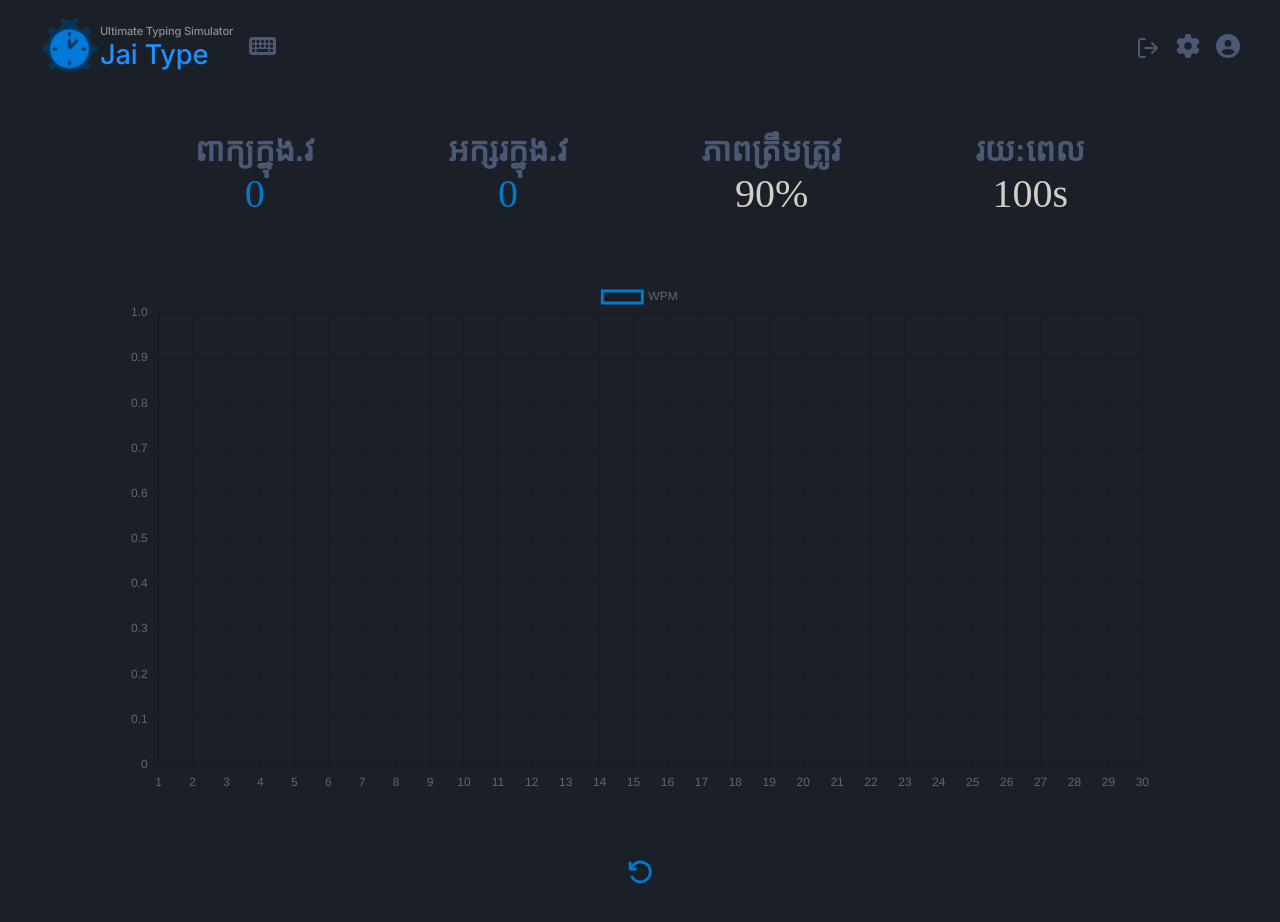
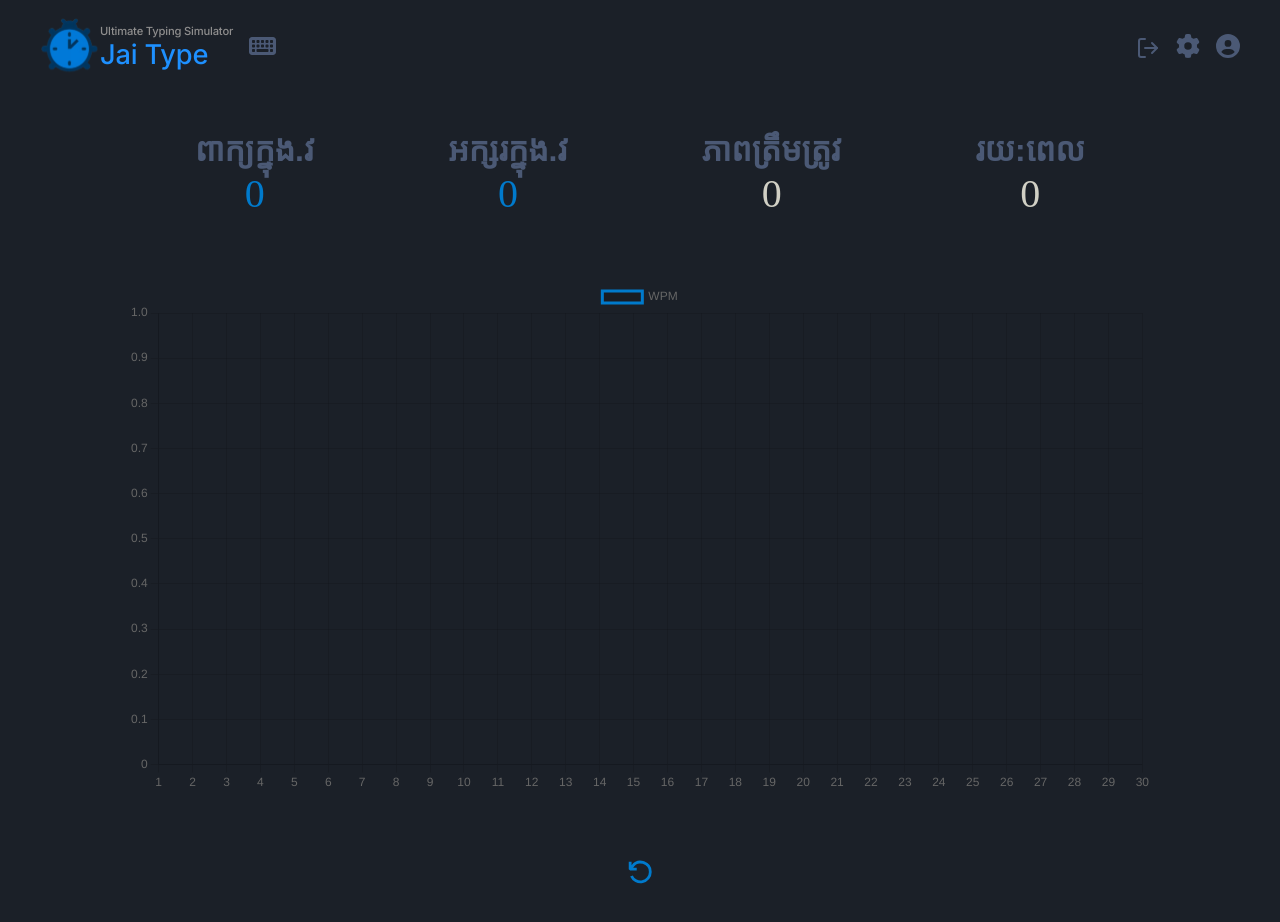
Before and after one commit to Lymengschool/Project-Practicum, a React (Vite) app: page /result in a window 1280 px wide. Shown: the top 922 px of the page. Built offline with nearby package versions, Linux system fonts and the light colour scheme; no server answers; a web font is replaced by a local one.

Commit message:
i thihk it work?

```diff
--- a/src/components/typing.jsx
+++ b/src/components/typing.jsx
@@ -144,17 +144,28 @@ function Typing(props) {
         setCurrentPosition(currentPosition + 1);
         updateActiveCharacter(content, currentPosition + 1);
 
+        if (currentPosition + 1 === content.length) {
+            // Navigate to the result page
+            navigate("/result");
+        }
+
         // Update typing rate
         const elapsedTimeInMinutes = (timerm - timer) / 60;
         const grossWPM = wordCount / elapsedTimeInMinutes;
         const netWPM = grossWPM - mistake / elapsedTimeInMinutes;
         const cpm = (correct + mistake) / elapsedTimeInMinutes;
+        const accuracy = (correct / (correct + mistake)) * 100;
+        const timeTaken = timerm - timer;
 
         localStorage.setItem('wpm', Math.max(0, netWPM).toFixed(2));
         localStorage.setItem('cpm', cpm.toFixed(2));
+        localStorage.setItem('accuracy', accuracy.toFixed(2));
+        localStorage.setItem('timeTaken', timeTaken);
 
         console.log(`WPM: ${Math.max(0, netWPM).toFixed(2)}`);
         console.log(`CPM: ${cpm.toFixed(2)}`);
+        console.log(`Accuracy: ${accuracy.toFixed(2)}%`);
+        console.log(`Time taken: ${timeTaken} seconds`);
     }
 
     const updateActiveCharacter = (content, position) => {
--- a/src/pages/ResultPage.jsx
+++ b/src/pages/ResultPage.jsx
@@ -91,11 +91,11 @@ function Result() {
                 </div>
                 <div className={style.block}>
                     <p className={style.word}>ភាពត្រឹមត្រូវ</p>
-                    <p className={style.numW}>90%</p>
+                    <p className={style.numW}>{localStorage.getItem('accuracy') || 0}</p>
                 </div>
                 <div className={style.block}>
                     <p className={style.word}>រយ:ពេល</p>
-                    <p className={style.numW}>100s</p>
+                    <p className={style.numW}>{localStorage.getItem('timeTaken') || 0}</p>
                 </div>
             </div>
             {/* Add a canvas element for the chart */}
```
Also changed, not shown: public/data/para.txt (added).
